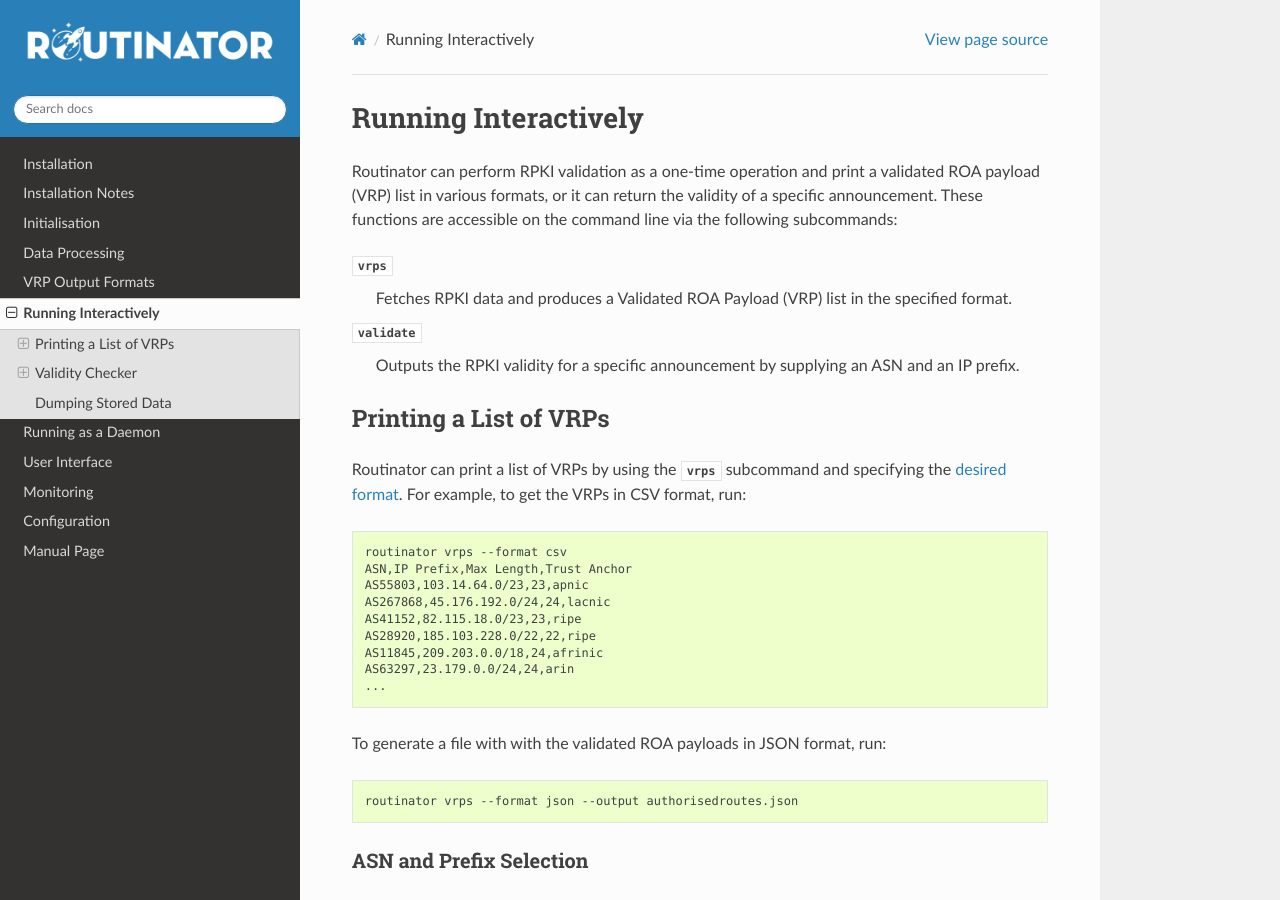
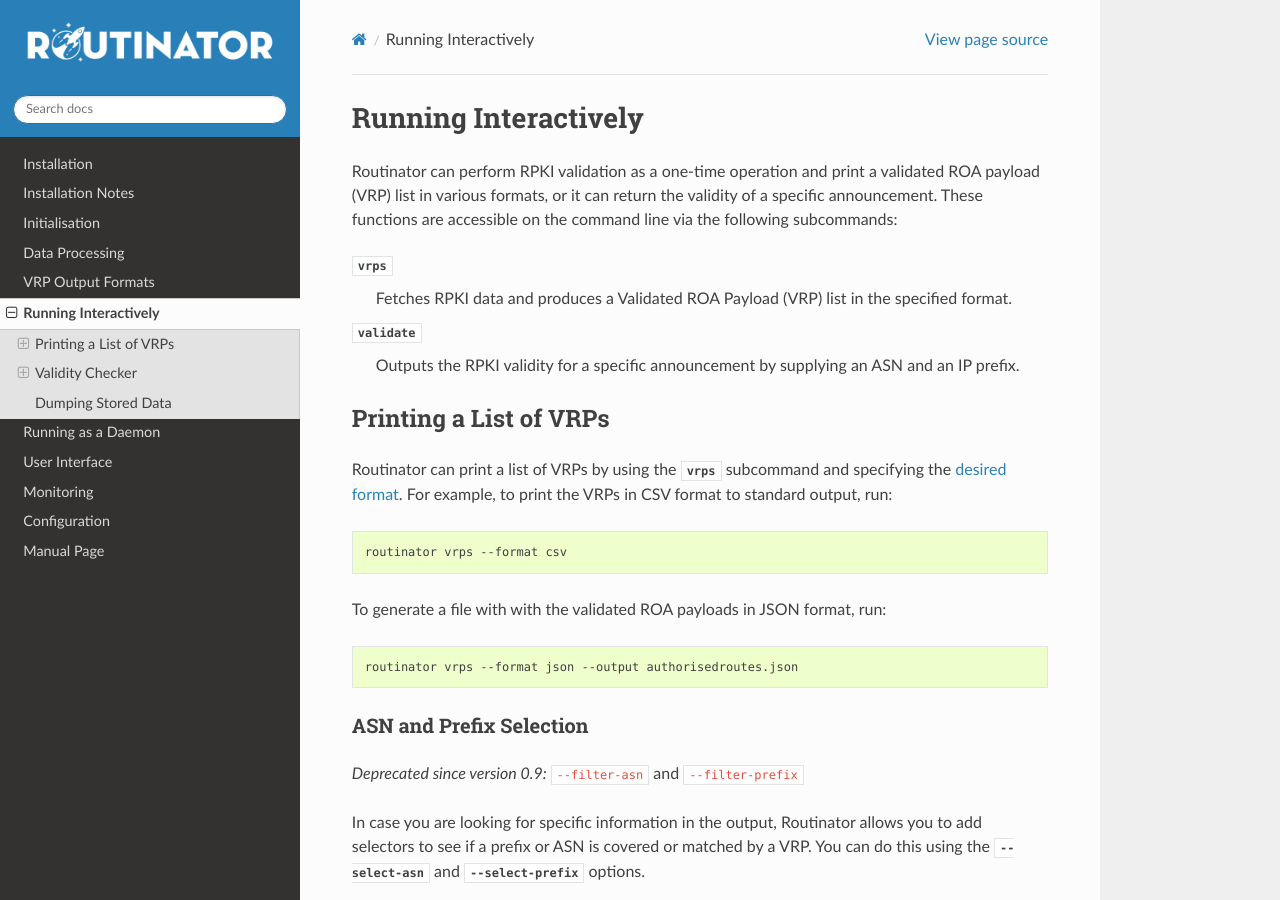
Before and after one commit to NLnetLabs/routinator, a Sphinx documentation site: the page built from source/interactive.rst, in a window 1280 px wide and 900 px high. Built offline with Sphinx 7.4.7 and the Read the Docs theme 2.0.0, drawn with Linux system fonts in a browser that asks for light colours.

Commit message:
Remove csv example output

```diff
--- a/source/interactive.rst
+++ b/source/interactive.rst
@@ -21,19 +21,11 @@
 
 Routinator can print a list of VRPs by using the :subcmd:`vrps` subcommand and
 specifying the :ref:`desired format <doc_routinator_output_formats>`. For
-example, to get the VRPs in CSV format, run:
+example, to print the VRPs in CSV format to standard output, run:
 
 .. code-block:: text
 
    routinator vrps --format csv
-   ASN,IP Prefix,Max Length,Trust Anchor
-   AS55803,103.14.64.0/23,23,apnic
-   AS267868,45.176.192.0/24,24,lacnic
-   AS41152,82.115.18.0/23,23,ripe
-   AS28920,185.103.228.0/22,22,ripe
-   AS11845,209.203.0.0/18,24,afrinic
-   AS63297,23.179.0.0/24,24,arin
-   ...
 
 To generate a file with with the validated ROA payloads in JSON format, run:
 
```
